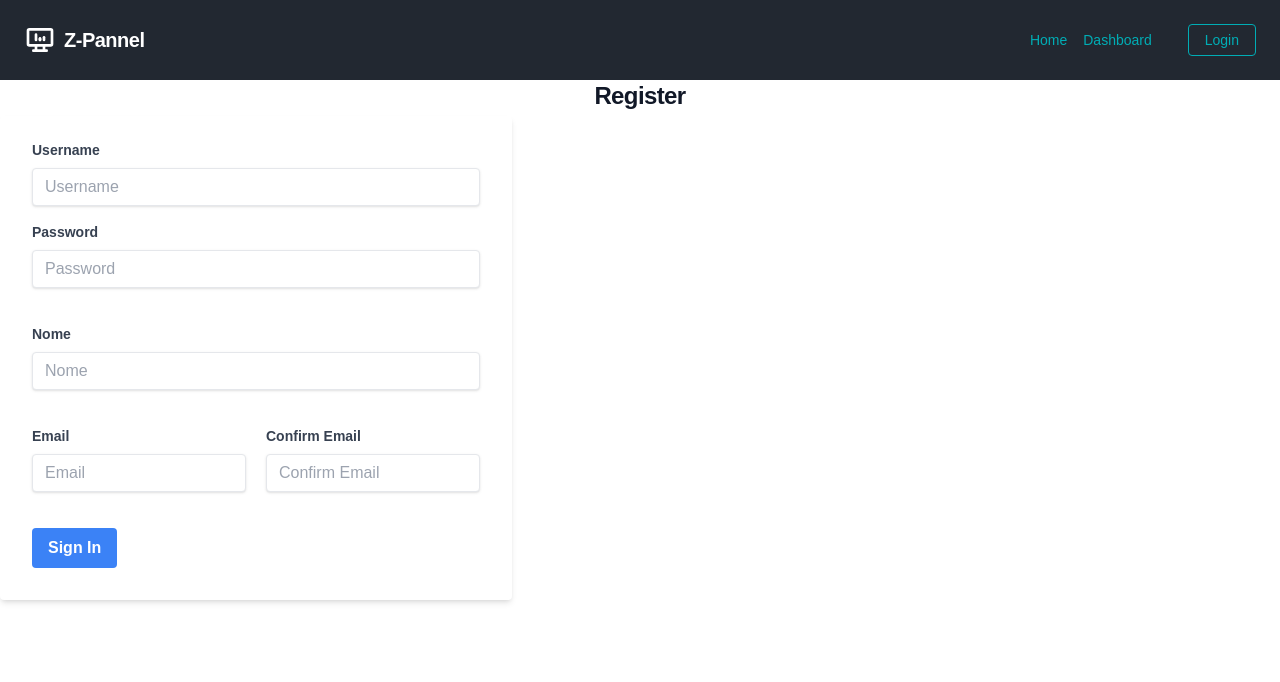
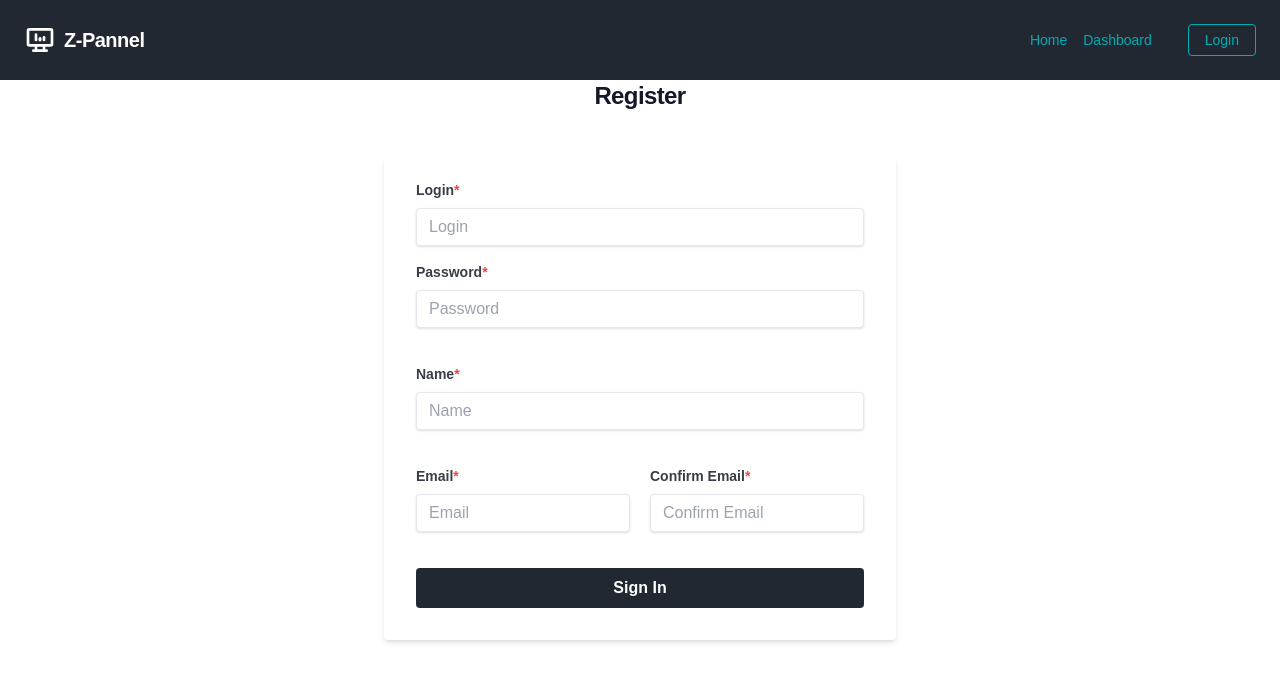
Before and after one commit to brenimsilva/zion-project-manager, a Next.js app in the folder z-pannel/: page /register in a window 1280 px wide. Shown: the top 682 px of the page. Built offline with nearby package versions, Linux system fonts and the light colour scheme.

Commit message:
[Chore]: Register Form

```diff
--- a/z-pannel/src/app/components/atoms/FormInput.tsx
+++ b/z-pannel/src/app/components/atoms/FormInput.tsx
@@ -1,18 +1,37 @@
-import React from 'react'
+import Colors from "@/app/Util/Colors";
+import React from "react";
 
 interface FormInputProps {
-    text: string;
-    inputType: string;
-
+  text: string;
+  inputType: string;
+  getInput: (input: string) => void;
+  required?: boolean;
 }
 
-export default function FormInput({text, inputType}: FormInputProps) {
+export default function FormInput({
+  text,
+  inputType,
+  required,
+  getInput,
+}: FormInputProps) {
   return (
     <div className="mb-4">
-      <label className="block text-gray-700 text-sm font-bold mb-2" htmlFor={text}>
+      <label
+        className="block text-cBG text-sm font-bold mb-2"
+        htmlFor={text}
+        style={{}}
+      >
         {text}
+        {required && <span className="text-red-500">*</span>}
       </label>
-      <input className="shadow appearance-none border rounded w-full py-2 px-3 text-gray-700 leading-tight focus:outline-none focus:shadow-outline text-red-500" id="username" type={inputType} placeholder={text} />
+      <input
+        className="shadow appearance-none border rounded w-full py-2 px-3 text-gray-700 leading-tight focus:outline-none focus:shadow-outline text-gray-500"
+        id="username"
+        type={inputType}
+        placeholder={text}
+        required={required}
+        onChange={({ target }) => getInput(target.value)}
+      />
     </div>
-  )
+  );
 }
--- /dev/null
+++ b/z-pannel/src/app/components/molecules/RegisterForm.tsx
@@ -0,0 +1,81 @@
+import React, { useState } from "react";
+import FormInput from "../atoms/FormInput";
+
+interface IFormData {
+  login: string;
+  password: string;
+  name: string;
+  email: string;
+  emailConfirm: string;
+}
+
+const defaultFormState: IFormData = {
+  login: "",
+  name: "",
+  password: "",
+  email: "",
+  emailConfirm: "",
+};
+
+export default function RegisterForm() {
+  const [formData, setFormData] = useState<IFormData>(defaultFormState);
+  return (
+    <div className="w-2/5">
+      <form className="bg-white shadow-md rounded px-8 pt-6 pb-8 mb-4 grid grid-cols-2 gap-5">
+        <div className="col-span-2">
+          <FormInput
+            text="Login"
+            inputType="text"
+            getInput={(input) => {
+              setFormData({ ...formData, login: input });
+            }}
+            required
+          />
+          <FormInput
+            text="Password"
+            inputType="password"
+            getInput={(input) => {
+              setFormData({ ...formData, password: input });
+            }}
+            required
+          />
+        </div>
+        <div className="col-span-2">
+          <FormInput
+            text="Name"
+            inputType="text"
+            getInput={(input) => {
+              setFormData({ ...formData, name: input });
+            }}
+            required
+          />
+        </div>
+        <FormInput
+          text="Email"
+          inputType="email"
+          getInput={(input) => {
+            setFormData({ ...formData, email: input });
+          }}
+          required
+        />
+        <FormInput
+          text="Confirm Email"
+          inputType="email"
+          getInput={(input) => {
+            setFormData({ ...formData, emailConfirm: input });
+          }}
+          required
+        />
+        <button
+          className="col-span-2 bg-cDark hover:bg-cHL transition text-white font-bold py-2 px-4 rounded focus:outline-none focus:shadow-outline"
+          type="button"
+          onClick={() => {
+            console.log(formData);
+          }}
+        >
+          Sign In
+        </button>
+      </form>
+    </div>
+  );
+}
--- a/z-pannel/src/app/globals.css
+++ b/z-pannel/src/app/globals.css
@@ -1,6 +1,7 @@
 @tailwind base;
 :root {
   --cHL:  #00ADB5;
+  --cHLAlpha:  #00acb583;
   --cHL2: #d464e5;
   --cWhite: #EEEEEE;
   --cBG: #393E46;
--- a/z-pannel/src/app/register/page.tsx
+++ b/z-pannel/src/app/register/page.tsx
@@ -1,34 +1,13 @@
 "use client";
-import React from "react";
-import SimpleInput from "../components/atoms/SimpleInput";
-import FormInput from "../components/atoms/FormInput";
+import React, { useState } from "react";
 import Title from "../components/atoms/Title";
+import RegisterForm from "../components/molecules/RegisterForm";
 
 export default function page() {
   return (
-    <div>
+    <div className="flex flex-col items-center gap-10">
       <Title text="Register" />
-      <div className="w-2/5">
-        <form className="bg-white shadow-md rounded px-8 pt-6 pb-8 mb-4 grid grid-cols-2 gap-5">
-          <div className="col-span-2">
-            <FormInput text="Username" inputType="text" />
-            <FormInput text="Password" inputType="password" />
-          </div>
-          <div className="col-span-2">
-            <FormInput text="Nome" inputType="text" />
-          </div>
-          <FormInput text="Email" inputType="email" />
-          <FormInput text="Confirm Email" inputType="email" />
-          <div className="col-span-2">
-            <button
-              className="bg-blue-500 hover:bg-blue-700 text-white font-bold py-2 px-4 rounded focus:outline-none focus:shadow-outline"
-              type="button"
-            >
-              Sign In
-            </button>
-          </div>
-        </form>
-      </div>
+      <RegisterForm />
     </div>
   );
 }
```
